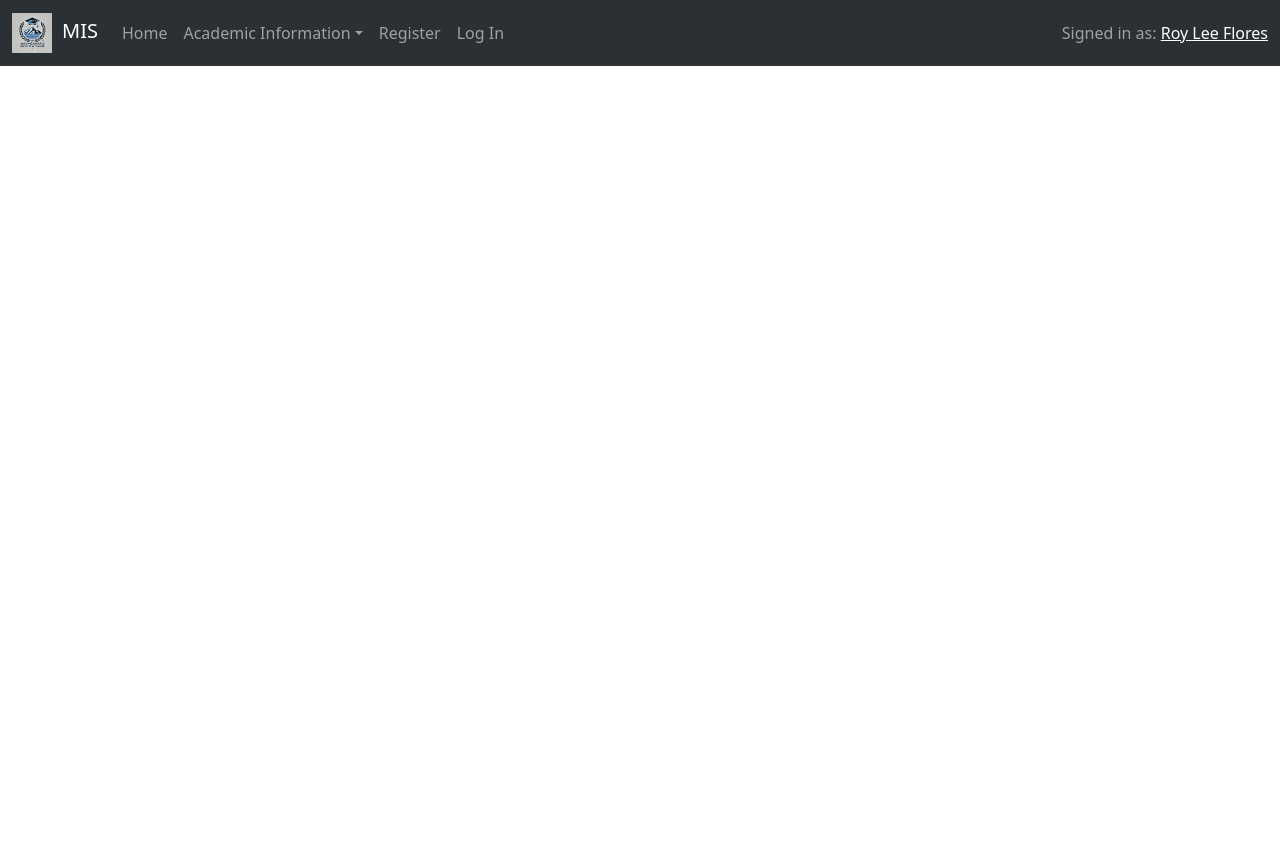
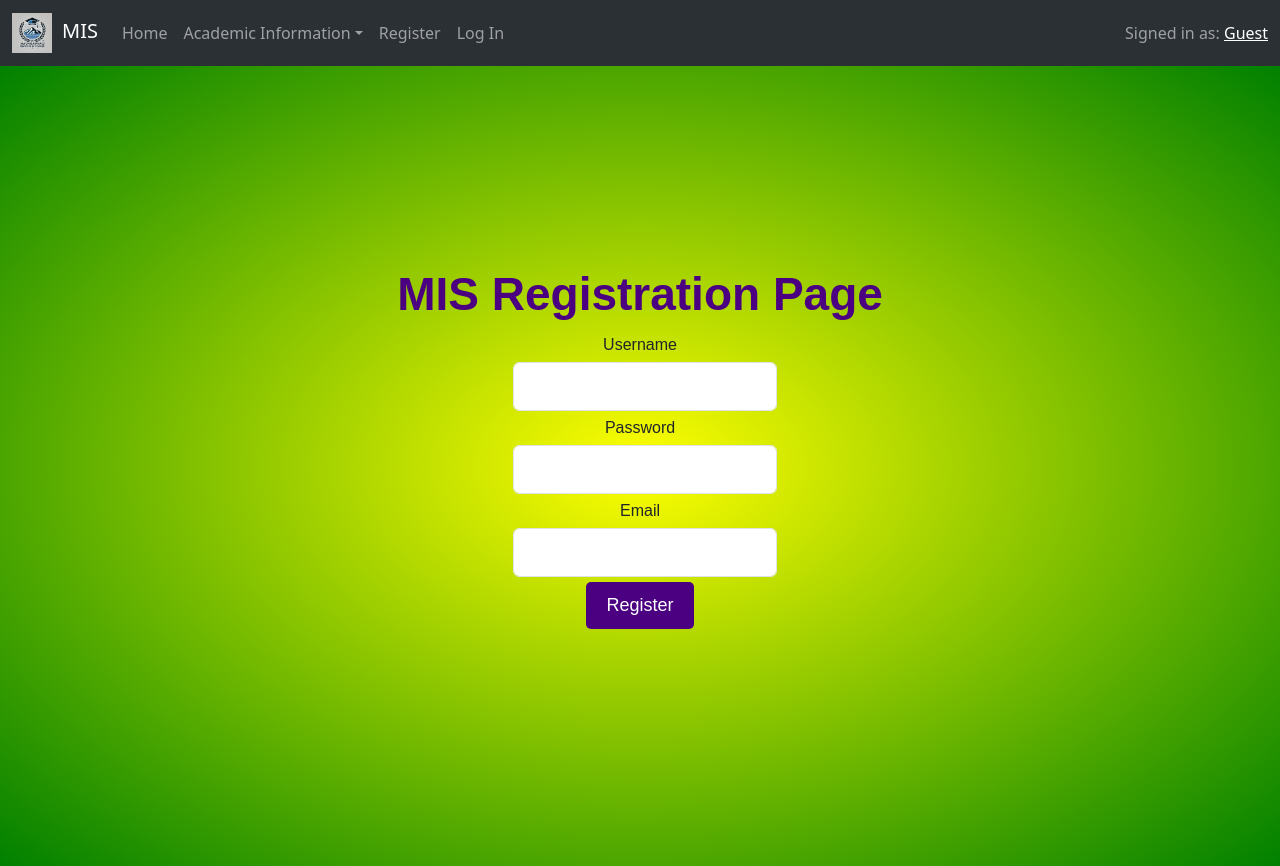
Before and after one commit to Gilgamesh3379/sis_webapp_front, a React (Create React App) app: page /register in a window 1280 px wide. Before the commit the page ends 800 px from the top, so only its background shows below. Built offline with nearby package versions, Linux system fonts and the light colour scheme.

Commit message:
going to main

```diff
--- a/src/App.css
+++ b/src/App.css
@@ -1,4 +1,3 @@
-/* Existing styles in App.css */
 .App {
   text-align: center;
 }
@@ -38,8 +37,7 @@
   }
 }
 
-/* New styles for Home, CoursePrograms, and Login components */
-.Home-container, .CoursePrograms-container, .Login-container {
+.Home-container, .CoursePrograms-container, .Login-container, .Register-container {
   display: flex;
   flex-direction: column;
   align-items: center;
@@ -49,20 +47,29 @@
   font-family: Arial, sans-serif;
 }
 
-.Home-header, .CoursePrograms-header, .Login-header {
+.Home-header, .CoursePrograms-header, .Login-header, .Register-header {
   color: #4B0082;
   font-size: calc(30px + 2vmin);
   font-weight: bold;
   margin-bottom: 10px;
 }
 
-.Home-subHeader, .CoursePrograms-subHeader, .Login-subHeader {
+.Home-subHeader, .CoursePrograms-subHeader, .Login-subHeader, .Register-subHeader {
   font-size: calc(30px + 2vmin);
   font-weight: bold;
   color: #4B0082;
 }
 
-/* New styles for Login form */
+.CoursePrograms-list {
+  font-size: calc(20px + 1vmin);
+  font-family: 'Courier New', Courier, monospace;
+  color: #4B0082;
+}
+
+.CoursePrograms-list-container {
+  margin-top: 50px;
+}
+
 .Login-form {
   display: flex;
   flex-direction: column;
@@ -90,8 +97,35 @@
   background-color: #333;
 }
 
-.Login-status {
+.Register-status {
   margin-top: 20px;
   font-size: calc(12px + 1vmin);
   color: red;
 }
+
+.Register-form {
+  display: flex;
+  flex-direction: column;
+  align-items: center;
+  justify-content: center;
+}
+
+.Register-form input {
+  margin: 5px;
+  padding: 10px;
+  font-size: calc(10px + 1vmin);
+}
+
+.Register-form button {
+  padding: 10px 20px;
+  font-size: calc(10px + 1vmin);
+  background-color: #4B0082;
+  color: white;
+  border: none;
+  border-radius: 5px;
+  cursor: pointer;
+}
+
+.Register-form button:hover {
+  background-color: #333;
+}
--- a/src/App.js
+++ b/src/App.js
@@ -1,25 +1,33 @@
-// import logo from './logo.svg';
+import React, { useState } from 'react';
+import { Route, Routes, useNavigate } from 'react-router-dom';
+import Register from './components/Register';
+import Login from './components/Login';
+import CoursePrograms from './components/CoursePrograms';
+import Home from './components/Home';
+import TopBar from './components/TopBar';
 import './App.css';
-import TopBar from "./components/TopBar";
-import Home from "./components/Home";
-import CoursePrograms from "./components/CoursePrograms";
-import {Route, Routes} from "react-router";
-import Login from "./components/Login";
 
-function App() {
+const App = () => {
+    const [user, setUser] = useState(null);
+    const navigate = useNavigate();
+
+    const handleLogout = () => {
+        localStorage.removeItem('token');
+        setUser(null);
+        navigate('/login');
+    };
+
     return (
         <div className="App">
-        <TopBar/>
+            <TopBar user={user} onLogout={handleLogout} />
             <Routes>
-            <Route path="/" element={<Home/>}/>
-            <Route path="/courseprogram" element={<CoursePrograms/>}/>
-            <Route path="/login" element={<Login/>}/>
+                <Route path="/register" element={<Register />} />
+                <Route path="/login" element={<Login setUser={setUser} />} />
+                <Route path="/courseprograms" element={<CoursePrograms />} />
+                <Route path="/" element={<Home />} />
             </Routes>
-        {/*<button className={"btn btn-danger"}>*/}
-        {/*    Submit*/}
-        {/*</button>*/}
         </div>
     );
-}
+};
 
 export default App;
--- a/src/components/Login.js
+++ b/src/components/Login.js
@@ -1,10 +1,10 @@
+// Login.js
 import React, { useState } from 'react';
 import axios from 'axios';
 import { BaseUrl } from './consistents';
 import '../App.css';
 
-function Login(props) {
-
+function Login({ setUser }) {
     const [username, setUsername] = useState('');
     const [password, setPassword] = useState('');
     const [loginStatus, setLoginStatus] = useState('');
@@ -18,24 +18,30 @@ function Login(props) {
     }
 
     function login(e) {
+        // const token = localStorage.getItem('token');
+        e.preventDefault();
         let data = JSON.stringify({
             'username': username,
-            'password': password
+            'password': password,
         });
 
         let config = {
             method: 'post',
             maxBodyLength: Infinity,
-            url: BaseUrl + 'auth/',
+            url: BaseUrl + 'auth/token/', // Ensure this matches the Django URL configuration
             headers: {
-                'Content-Type': 'application/json'
+                'Content-Type': 'application/json',
+                // 'Authorization': `${token}`,
             },
-            data: data
+            data: data,
         };
 
-        axios.request(config)
+        axios
+            .request(config)
             .then((response) => {
-                console.log(JSON.stringify(response.data));
+                const token = response.data.access; // Use response.data.access for JWT
+                localStorage.setItem('token', token); // Store the token
+                setUser({ username: username });
                 setLoginStatus('Logged in Successfully!');
             })
             .catch((error) => {
@@ -46,7 +52,7 @@ function Login(props) {
 
     return (
         <div className="Login-container">
-            <h1 className="Login-header">Login Page</h1>
+            <h1 className="Login-header">MIS Login Page</h1>
             <div className="Login-form">
                 <p>
                     <label htmlFor="username">Username</label>
--- /dev/null
+++ b/src/components/Register.js
@@ -0,0 +1,76 @@
+import React, { useState } from 'react';
+import axios from 'axios';
+import { BaseUrl } from './consistents';
+import '../App.css';
+
+function Register() {
+    const [username, setUsername] = useState('');
+    const [password, setPassword] = useState('');
+    const [email, setEmail] = useState('');
+    const [registerStatus, setRegisterStatus] = useState('');
+
+    function usernameHandler(e) {
+        setUsername(e.target.value);
+    }
+
+    function passwordHandler(e) {
+        setPassword(e.target.value);
+    }
+
+    function emailHandler(e) {
+        setEmail(e.target.value);
+    }
+
+    function register(e) {
+        e.preventDefault();
+        let data = JSON.stringify({
+            'username': username,
+            'password': password,
+            'email': email,
+        });
+
+        let config = {
+            method: 'post',
+            maxBodyLength: Infinity,
+            url: BaseUrl + 'auth/users/',
+            headers: {
+                'Content-Type': 'application/json',
+            },
+            data: data,
+        };
+
+        axios
+            .request(config)
+            .then((response) => {
+                setRegisterStatus('Registration Successful!');
+            })
+            .catch((error) => {
+                console.log(error);
+                setRegisterStatus('Registration Failed!');
+            });
+    }
+
+    return (
+        <div className="Register-container">
+            <h1 className="Register-header">MIS Registration Page</h1>
+            <form className="Register-form" onSubmit={register}>
+                <div className="form-group">
+                    <label htmlFor="username">Username</label>
+                    <input id="username" type="text" className="form-control" onChange={usernameHandler} />
+                </div>
+                <div className="form-group">
+                    <label htmlFor="password">Password</label>
+                    <input id="password" type="password" className="form-control" onChange={passwordHandler} />
+                </div>
+                <div className="form-group">
+                    <label htmlFor="email">Email</label>
+                    <input id="email" type="email" className="form-control" onChange={emailHandler} />
+                </div>
+                <button type="submit" className="btn btn-primary">Register</button>
+            </form>
+            <p id="register_status" className="Register-status">{registerStatus}</p>
+        </div>
+    );
+}
+
+export default Register;
--- a/src/components/TopBar.js
+++ b/src/components/TopBar.js
@@ -1,15 +1,9 @@
+// TopBar.js
 import React from 'react';
-// import Button from 'react-bootstrap/Button';
-import Container from 'react-bootstrap/Container';
-// import Form from 'react-bootstrap/Form';
-import Nav from 'react-bootstrap/Nav';
-import Navbar from 'react-bootstrap/Navbar';
-import NavDropdown from 'react-bootstrap/NavDropdown';
+import { Navbar, Container, Nav, NavDropdown } from 'react-bootstrap';
 import logo from '../assets/images/logo.png';
 
-
-console.log(logo);
-function TopBar() {
+const TopBar = ({ user, onLogout }) => {
     return (
         <Navbar bg="primary" expand="lg" className="bg-body-tertiary" data-bs-theme="dark">
             <Container fluid>
@@ -30,23 +24,30 @@ function TopBar() {
                     >
                         <Nav.Link href="/">Home</Nav.Link>
                         <NavDropdown title="Academic Information" id="navbarScrollingDropdown">
-              <NavDropdown.Item href="/courseprogram">Course Programs</NavDropdown.Item>
+                            <NavDropdown.Item href="/courseprograms">Course Programs</NavDropdown.Item>
                             <NavDropdown.Item href="#action4">Tuition Fee</NavDropdown.Item>
                             <NavDropdown.Divider />
                             <NavDropdown.Item href="#action5">------------------</NavDropdown.Item>
                         </NavDropdown>
-             <Nav.Link href="/">Register</Nav.Link>
-            <Nav.Link href="/login">
-              Log In
-            </Nav.Link>
+                        {!user && <Nav.Link href="/register">Register</Nav.Link>}
+                        {!user && <Nav.Link href="/login">Log In</Nav.Link>}
                     </Nav>
+                    {user ? (
+                        <>
                             <Navbar.Text>
-            Signed in as: <a href="/login">Roy Lee Flores</a>
+                                Signed in as: <a href="/profile">{user.username}</a>
                             </Navbar.Text>
+                            <Nav.Link href="#" onClick={onLogout}>Logout</Nav.Link>
+                        </>
+                    ) : (
+                        <Navbar.Text>
+                            Signed in as: <a href="/login">Guest</a>
+                        </Navbar.Text>
+                    )}
                 </Navbar.Collapse>
             </Container>
         </Navbar>
     );
-}
+};
 
 export default TopBar;
--- a/src/index.js
+++ b/src/index.js
@@ -1,19 +1,16 @@
 import React from 'react';
-import ReactDOM from 'react-dom/client';
+import { createRoot } from 'react-dom/client';
+import { BrowserRouter } from 'react-router-dom';
+import App from './App';
 import './index.css';
-import App from './App';
-import reportWebVitals from './reportWebVitals';
 import 'bootstrap/dist/css/bootstrap.min.css';
-import {BrowserRouter} from "react-router-dom";
 
-const root = ReactDOM.createRoot(document.getElementById('root'));
+
+const container = document.getElementById('root');
+const root = createRoot(container);
+
 root.render(
   <BrowserRouter>
     <App />
   </BrowserRouter>
 );
-
-// If you want to start measuring performance in your app, pass a function
-// to log results (for example: reportWebVitals(console.log))
-// or send to an analytics endpoint. Learn more: https://bit.ly/CRA-vitals
-reportWebVitals();
```
Also changed, not shown: src/components/CoursePrograms.js (+15 -8 lines). Lines whose indentation alone changed are shown as unchanged.
